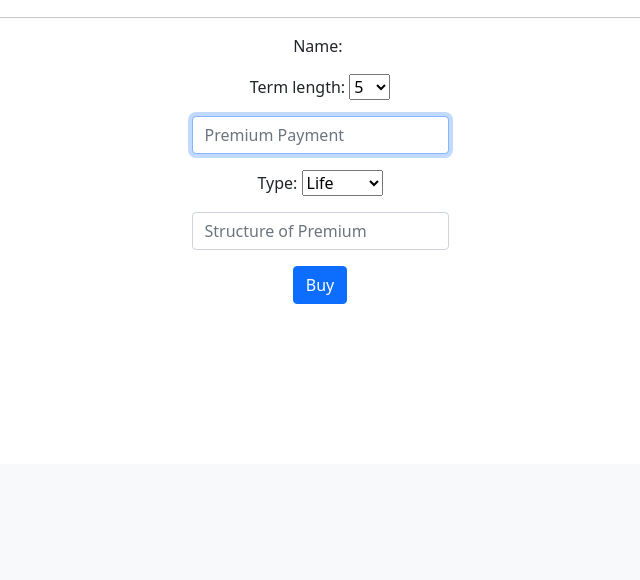
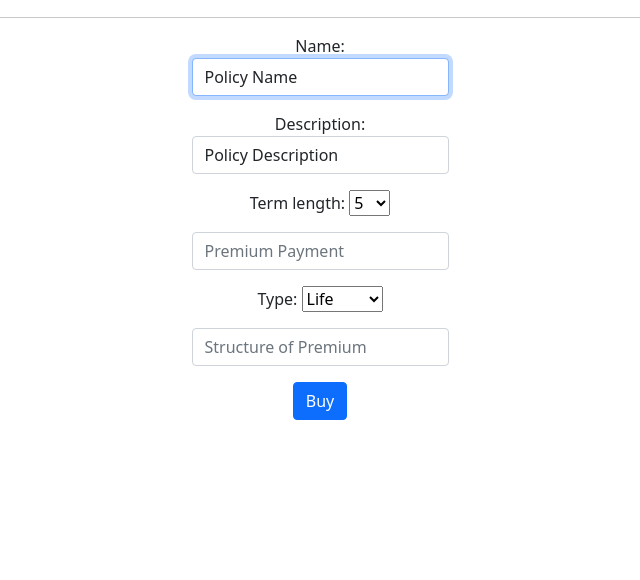
Before and after one commit to DataMeshPoC/Customer, a Flask app: template templates/index.html in a window 1280 px wide. Shown: the part 401-981 px from the top of the page, without its empty margins (320-960 px from the left). Before the commit the page ends 705 px from the top, so only its background shows below. Run offline with Flask 2, Linux system fonts and the light colour scheme; the template is opened without the code that fills it, so the values that code supplies are empty.

Commit message:
fix insert into DB

```diff
--- a/app.py
+++ b/app.py
@@ -65,13 +65,16 @@ def index():
 
 #     Posting to the database for buying
     if request.method == "POST":
-        sql= f"INSERT INTO dbo.policy (name, term, type, email, premiumpayment,premiumstructure, status) VALUES (?, ?, ?, ?, ?, ?, ?), name = '{request.form.get('name')}', email = '{request.form.get('email')}', term = '{request.form.get('term')}', premiumstructure = '{request.form.get('premiumstructure')}', type = '{request.form.get('type')}', status = 'Draft', premiumpayment = '{request.form.get('premiumpayment')}'"
+        sql= f"INSERT INTO dbo.policy (name, term, type, email, premiumpayment,premiumstructure, description, currency, status) VALUES " \
+             f"('{request.form.get('name')}', '{request.form.get('term')}', '{request.form.get('type')}', '{session.get('info')[4]}', " \
+             f"'{request.form.get('premiumpayment')}', '{request.form.get('premiumstructure')}', '{request.form.get('desc')}', 'HKD', 'Draft')"
+        print(sql)
         results = cursor.execute(sql)
 
         cxnx.commit()
 
         flash("Bought!")
-        return render_template("index.html")
+
     cursor.close()
     cxnx.close()
 
--- a/templates/index.html
+++ b/templates/index.html
@@ -22,10 +22,14 @@
     </div>
     <hr>
     <div>
-        <form action="/" method="post" oninput = "policy_name()">
+        <form action="/" method="post">
             <div class="mb-3">
                 <label for="name">Name:</label>
-                <output name="name" id="name" ></output>
+                <input autocomplete="off" autofocus class="form-control mx-auto w-auto" id="name" name="name" type="text" value="Policy Name">
+            </div>
+            <div class="mb-3">
+                <label for="desc">Description:</label>
+                <input autocomplete="off" autofocus class="form-control mx-auto w-auto" id="desc" name="desc" type="text" value="Policy Description">
             </div>
             <div class="mb-3">
                 <label for="term">Term length:</label>
@@ -53,7 +57,6 @@
             </div>
         </form>
     </div>
-
     <script>
         function policy_name() {
           var val_term = document.getElementById("term").value;
```
